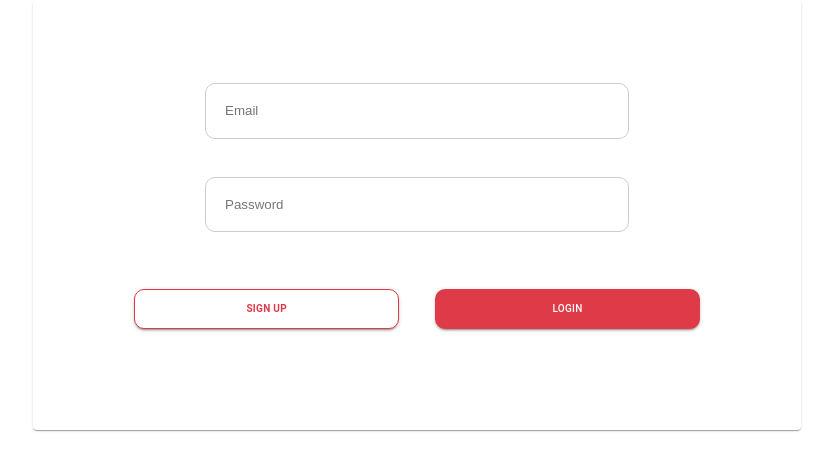
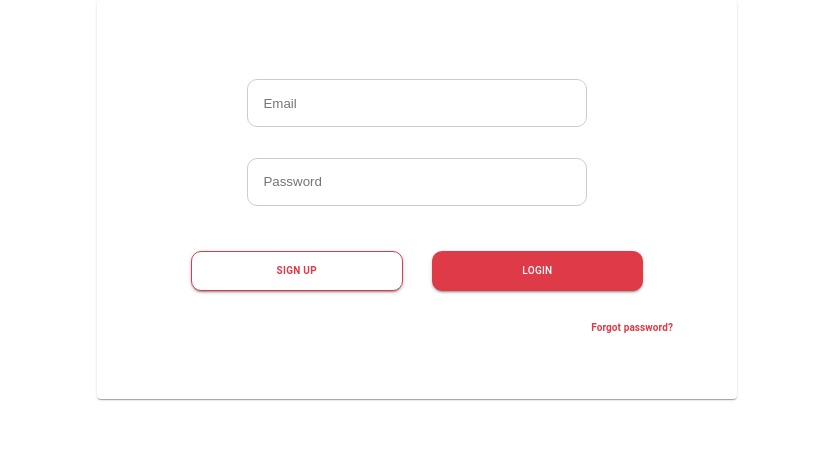
Before and after one commit to BCIT-SSD-2020-21/industry-project-checkmarks, a React (Create React App) app: page /login in a window 1280 px wide. Shown: the top 470 px of the page, without its empty margins (223-1056 px from the left). Built offline with nearby package versions, Linux system fonts and the light colour scheme.

Commit message:
add comment

```diff
--- a/src/components/Login.js
+++ b/src/components/Login.js
@@ -1,17 +1,16 @@
 import React, { useState } from 'react';
 import { makeStyles } from '@material-ui/core/styles';
-import { Button, FormControl, Card } from '@material-ui/core';
-import Alert from '@material-ui/lab/Alert';
+import { Button, FormControl, Card, Typography } from '@material-ui/core';
 import { useHistory } from 'react-router-dom';
 
-export default function IndividualForm({ user, setUser }) {
+export default function IndividualForm() {
     const classes = useStyles();
     const history = useHistory();
 
     const [email, setEmail] = useState('');
     const [password, setPassword] = useState('');
 
-    //handle register as individual
+    //handle login
     const handleLogin = async (event) => {
         event.preventDefault();
         alert('Successfully login');
@@ -33,11 +32,7 @@ export default function IndividualForm({ user, setUser }) {
                         type="email"
                         value={email}
                         autoComplete="on"
-                        onChange={(e) =>
-                            setEmail({
-                                email: e.target.value,
-                            })
-                        }
+                        onChange={(e) => setEmail(e.target.value)}
                     />
                 </FormControl>
                 <FormControl fullWidth={true}>
@@ -47,11 +42,7 @@ export default function IndividualForm({ user, setUser }) {
                         type="password"
                         value={password}
                         autoComplete="on"
-                        onChange={(e) =>
-                            setPassword({
-                                password: e.target.value,
-                            })
-                        }
+                        onChange={(e) => setPassword(e.target.value)}
                     />
                 </FormControl>
                 <div className={classes.submitButtonContainer}>
@@ -72,11 +63,13 @@ export default function IndividualForm({ user, setUser }) {
                         Login
                     </Button>
                 </div>
+                <Typography className={classes.text}>
+                    Forgot password?
+                </Typography>
             </Card>
         </div>
     );
 }
-
 const useStyles = makeStyles((theme) => ({
     root: {
         display: 'flex',
@@ -85,7 +78,7 @@ const useStyles = makeStyles((theme) => ({
     },
     card: {
         padding: '5%',
-        width: '50%',
+        width: '40%',
     },
     input: {
         width: '60%',
@@ -97,10 +90,14 @@ const useStyles = makeStyles((theme) => ({
         },
         border: '1px solid #ccc',
     },
+    text: {
+        color: '#df3a48',
+        fontWeight: 'bold',
+        textAlign: 'right',
+        fontSize: '10px',
+    },
     submitButtonContainer: {
         display: 'flex',
-        alignItems: 'center',
-        justifyContent: 'center',
         margin: '3%',
     },
     loginButton: {
```
